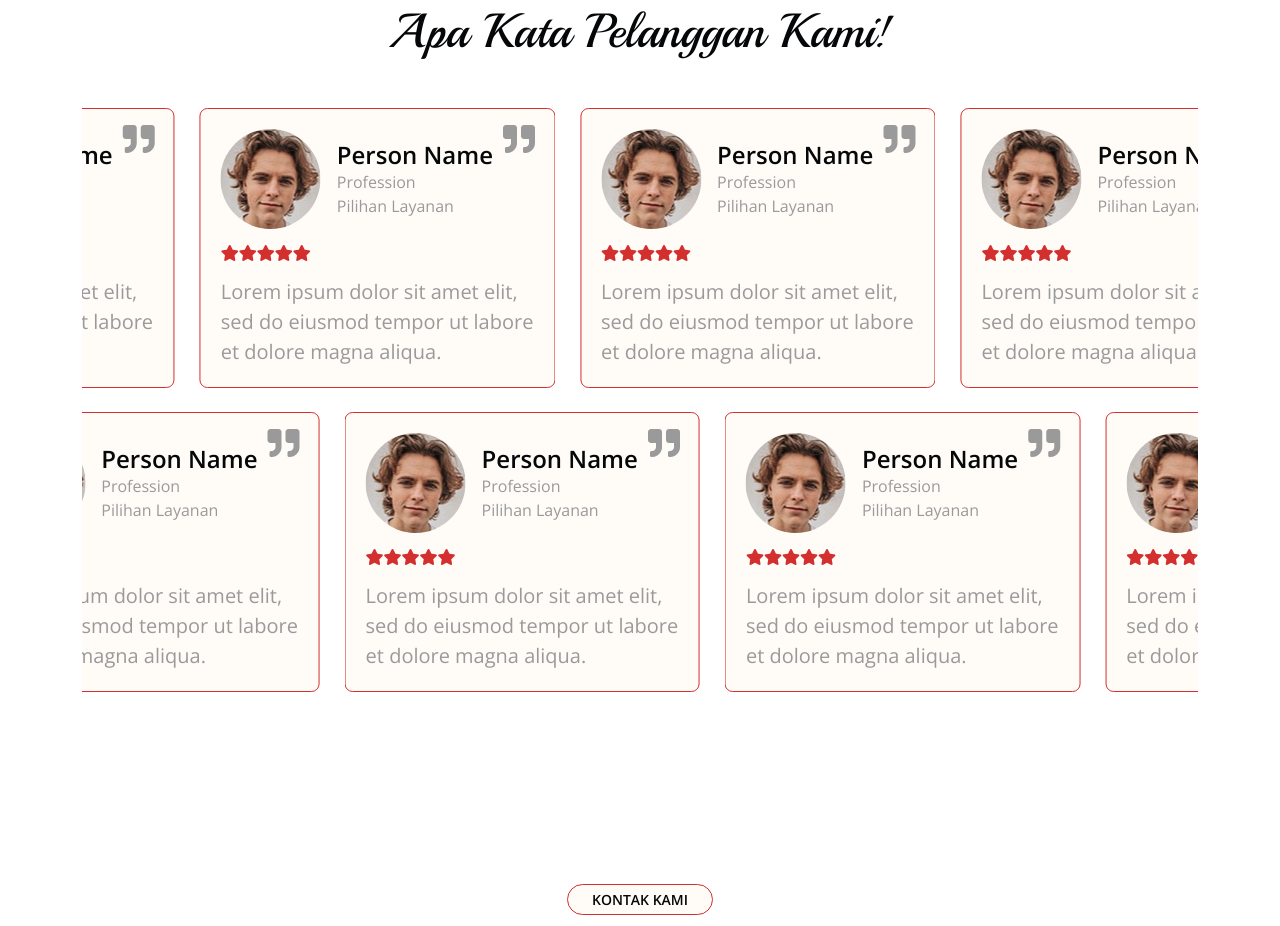
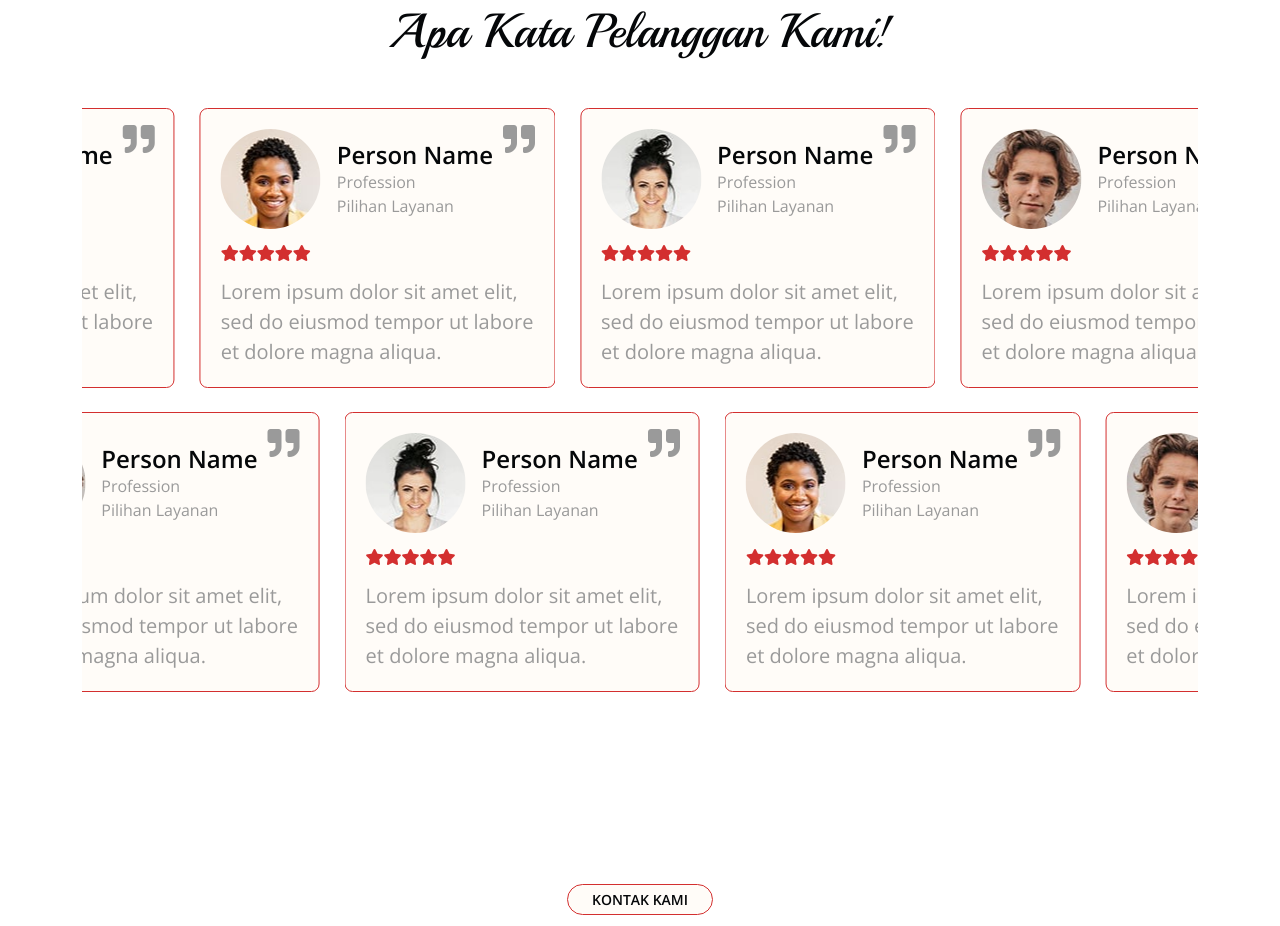
Before and after one commit to Jouxing/Fenni-sKitchen.github.io, a plain HTML site: page index.html in a window 1280 px wide. Shown: the part 3055-3981 px from the top of the page. Drawn offline with nearby package versions, Linux system fonts and the light colour scheme.

Commit message:
mengubah file html

```diff
--- a/index.html
+++ b/index.html
@@ -403,7 +403,7 @@
                 </div>
                 <div class="testimonial-item rounded bg-light">
                     <div class="d-flex mb-3">
-                        <img src="img/testimonial-1.jpg" class="img-fluid rounded-circle flex-shrink-0" alt="">
+                        <img src="img/testimonial-2.jpg" class="img-fluid rounded-circle flex-shrink-0" alt="">
                         <div class="position-absolute" style="top: 15px; right: 20px;">
                             <i class="fa fa-quote-right fa-2x"></i>
                         </div>
@@ -427,7 +427,7 @@
                 </div>
                 <div class="testimonial-item rounded bg-light">
                     <div class="d-flex mb-3">
-                        <img src="img/testimonial-1.jpg" class="img-fluid rounded-circle flex-shrink-0" alt="">
+                        <img src="img/testimonial-3.jpg" class="img-fluid rounded-circle flex-shrink-0" alt="">
                         <div class="position-absolute" style="top: 15px; right: 20px;">
                             <i class="fa fa-quote-right fa-2x"></i>
                         </div>
@@ -479,7 +479,7 @@
                 </div>
                 <div class="testimonial-item rounded bg-light">
                     <div class="d-flex mb-3">
-                        <img src="img/testimonial-1.jpg" class="img-fluid rounded-circle flex-shrink-0" alt="">
+                        <img src="img/testimonial-2.jpg" class="img-fluid rounded-circle flex-shrink-0" alt="">
                         <div class="position-absolute" style="top: 15px; right: 20px;">
                             <i class="fa fa-quote-right fa-2x"></i>
                         </div>
@@ -503,7 +503,7 @@
                 </div>
                 <div class="testimonial-item rounded bg-light">
                     <div class="d-flex mb-3">
-                        <img src="img/testimonial-1.jpg" class="img-fluid rounded-circle flex-shrink-0" alt="">
+                        <img src="img/testimonial-3.jpg" class="img-fluid rounded-circle flex-shrink-0" alt="">
                         <div class="position-absolute" style="top: 15px; right: 20px;">
                             <i class="fa fa-quote-right fa-2x"></i>
                         </div>
```
